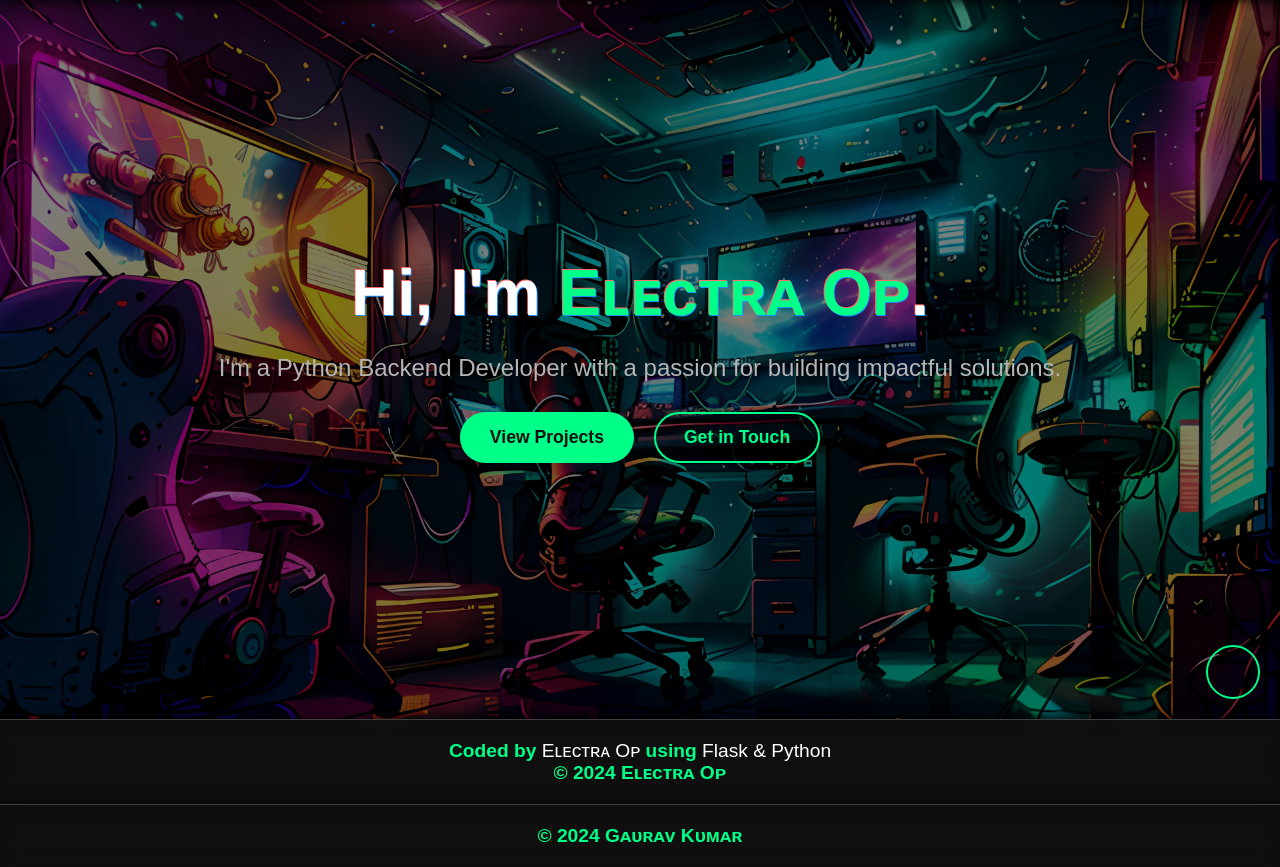
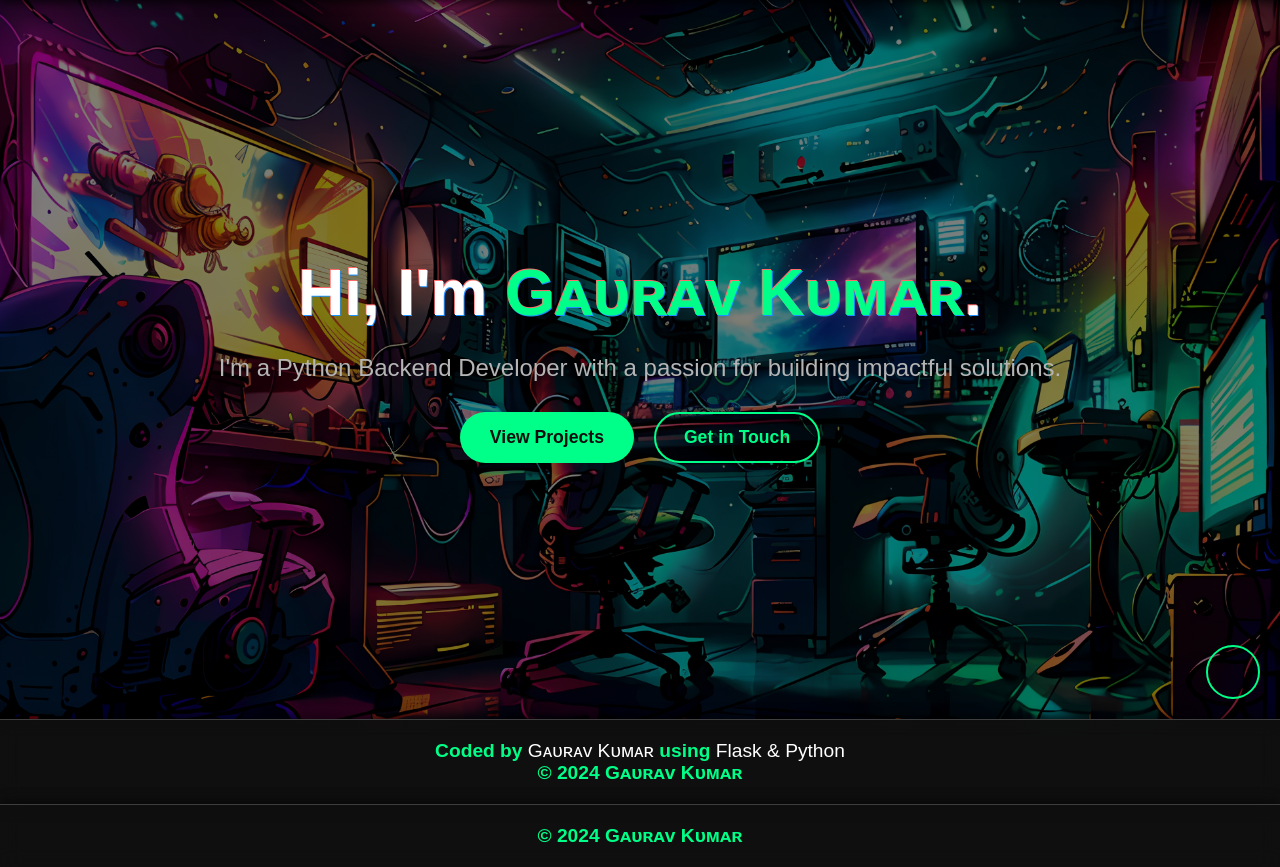
Before and after one commit to fnnetwork/GauravKumar, a Flask app: page / in a window 1280 px wide. Shown: the part 81-948 px from the top of the page. Run offline with Flask 3, Linux system fonts and the light colour scheme.

Commit message:
Update home.html

```diff
--- a/templates/home.html
+++ b/templates/home.html
@@ -19,8 +19,8 @@
 
 <!-- Footer -->
 <footer>
-    <p>Coded by <span>Eʟᴇᴄᴛʀᴀ Oᴘ</span> using <span>Flask & Python</span></p>
-    <p>© 2024 Eʟᴇᴄᴛʀᴀ Oᴘ</p>
+    <p>Coded by <span>Gᴀᴜʀᴀᴠ Kᴜᴍᴀʀ</span> using <span>Flask & Python</span></p>
+    <p>© 2024 Gᴀᴜʀᴀᴠ Kᴜᴍᴀʀ</p>
 </footer>
 
 <!-- Scroll to Top Script -->
@@ -31,7 +31,7 @@
 
     document.addEventListener("DOMContentLoaded", function() {
         // Bruteforce Name Animation (fast hacker effect)
-        const targetText = "Eʟᴇᴄᴛʀᴀ Oᴘ";
+        const targetText = "Gᴀᴜʀᴀᴠ Kᴜᴍᴀʀ";
         const nameElement = document.getElementById("bruteforce-name");
         const totalDuration = 1000; // 1 second
         const intervalDuration = 30; // Faster updates for hacker effect
```
